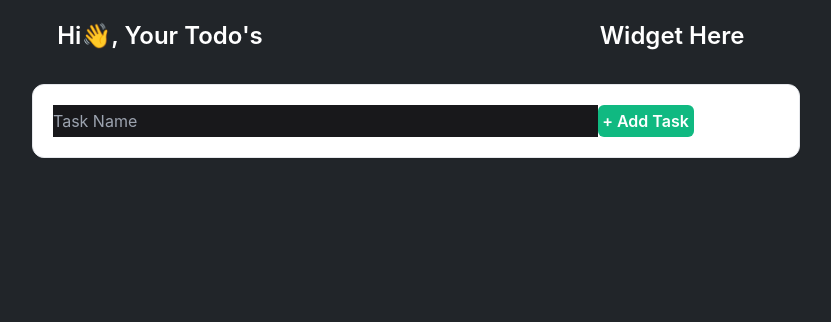
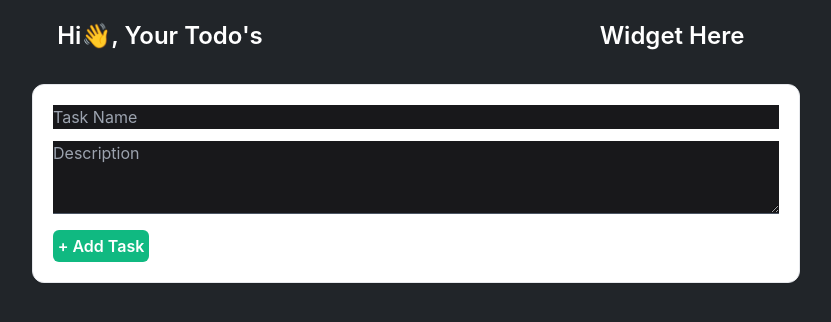
Before and after one commit to arimtiaz/simple-todo-app, a React (Create React App) app: page / in a window 1280 px wide. Shown: the top 322 px of the page, without its empty margins (224-1055 px from the left). Built offline with nearby package versions, Linux system fonts and the light colour scheme.

Commit message:
Local Storage Setup

```diff
--- a/src/Components/AdminTodos.js
+++ b/src/Components/AdminTodos.js
@@ -1,25 +1,42 @@
-import React, { useState } from "react";
+import React, { useEffect, useState } from "react";
 import CreateTodo from "./CreateTodo";
 import DisplayTodo from "./DisplayTodo";
 import EditNote from "./EditNote";
 import { v4 as uuidv4 } from "uuid";
 import { DragDropContext, Draggable, Droppable } from "react-beautiful-dnd";
+import DetailedTodo from "./DetailedTodo";
 
 const AdminTodos = () => {
   const [allTasks, setAllTasks] = useState([]);
   const [task, setTask] = useState("");
   const [editing, setEditing] = useState(null);
-  const [characters, updateCharacters] = useState(allTasks);
+  const [taskDetails, setTaskDetails] = useState("")
+
+useEffect(() => {
+    const data = window.localStorage.getItem("allTasks");
+    console.log("Getting data from allTasks", data);
+    if (data) {
+      setAllTasks(JSON.parse(data));
+    } else {
+      setAllTasks([]);
+    }
+  }, []);
+
+  useEffect(() => {
+    window.localStorage.setItem("allTasks", JSON.stringify(allTasks));
+    console.log("Saving data from allTasks", allTasks);
+  }, [allTasks]);
+
 
   const addTask = () => {
-    if (task.trim() !== "") {
       const newTask = {
         id: uuidv4(),
         task: task,
+        taskDetails: taskDetails,
       };
       setAllTasks((prevTasks) => [...prevTasks, newTask]);
       setTask("");
-    }
+      setTaskDetails("")
   };
 
   const handleDelete = (id) => {
@@ -55,7 +72,7 @@ const AdminTodos = () => {
       </div>
       {/* Create Todos */}
       <div className="w-3/4 mx-auto my-8">
-        <CreateTodo addTask={addTask} task={task} setTask={setTask} />
+        <CreateTodo addTask={addTask} taskDetails={taskDetails} setTaskDetails={setTaskDetails} task={task} setTask={setTask} />
       </div>
       {/* DisplayTodo */}
       <div className="w-3/4 mx-auto">
@@ -89,6 +106,7 @@ const AdminTodos = () => {
                           ) : (
                             <DisplayTodo
                               key={t.id}
+                              taskDetails={t.taskDetails}
                               handleDelete={handleDelete}
                               task={t.task}
                               handleEdit={handleEdit}
--- a/src/Components/CreateTodo.js
+++ b/src/Components/CreateTodo.js
@@ -1,18 +1,32 @@
 import React from "react";
 
-const CreateTodo = ({addTask, task, setTask }) => {
+const CreateTodo = ({setTaskDetails, taskDetails, addTask, task, setTask }) => {
   return (
     <div>
       {/*  */}
-      <div className="flex  bg-white border border-gray-200 shadow-sm rounded-xl p-4 md:p-5 dark:bg-zinc-900 dark:border-gray-700 dark:text-white">
+      <div className="flex flex-col bg-white border border-gray-200 shadow-sm rounded-xl p-4 md:p-5 dark:bg-zinc-900 dark:border-gray-700 dark:text-white">
         <input
           placeholder="Task Name"
-          className="w-3/4 bg-zinc-900 focus:outline-none"
+          className=" bg-zinc-900 focus:outline-none mb-3"
           type="text"
           onChange={(e) => setTask(e.target.value)}
           value={task}
         />
-        <button onClick={addTask} className=" bg-emerald-500 text-white font-semibold p-1 w-24 rounded-md">
+        <textarea
+          placeholder="Description"
+          className=" bg-zinc-900 focus:outline-none"
+          type="text"
+          onChange={(e) => setTaskDetails(e.target.value)}
+          rows={3}
+          cols={38}
+          value={taskDetails}
+        />
+
+        <hr class="border-gray-600 mb-4" />
+        <button
+          onClick={addTask}
+          className="relative bottom-0 right-0 bg-emerald-500 text-white font-semibold p-1 w-24 rounded-md"
+        >
           + Add Task
         </button>
       </div>
--- /dev/null
+++ b/src/Components/DetailedTodo.js
@@ -0,0 +1,31 @@
+import React from "react";
+
+const DetailedTodo = () => {
+  return (
+    <div>
+      <div className="text-left flex flex-col bg-white border border-gray-200 shadow-sm rounded-xl p-4 md:p-5 dark:bg-zinc-900 dark:border-gray-700 dark:text-white">
+        <h1 className="text-xl bg-zinc-900 focus:outline-none mb-3" type="text">
+          {" "}
+          Task Name
+        </h1>
+        <p
+          className=" bg-zinc-900 focus:outline-none mb-12"
+
+          // onChange={(e) => setTask(e.target.value)}
+          // value={}
+        >
+          Description
+        </p>
+        <hr class="border-gray-600 mb-4" />
+        <button
+          type="button"
+          class=" border border-2 border-slate-600 text-slate font-semibold p-1 w-24 rounded-md"
+        >
+          Back
+        </button>
+      </div>
+    </div>
+  );
+};
+
+export default DetailedTodo;
--- a/src/Components/DisplayTodo.js
+++ b/src/Components/DisplayTodo.js
@@ -7,6 +7,12 @@ const DisplayTodo = ({ taskId, handleDelete, task, handleEdit }) => {
         <h1 className="text-white font-semibold text-xl w-3/4 text-left">
           {task}
         </h1>
+        <button
+          type="button"
+          class=" border border-2 border-slate-600 text-slate font-semibold p-1 w-24 rounded-md"
+        >
+          Details
+        </button>
         <button
           onClick={() => handleEdit(taskId)} // Pass the taskId to handleEdit
           className="mx-2 bg-purple-500 text-white font-semibold p-1 w-24 rounded-md"
@@ -19,6 +25,7 @@ const DisplayTodo = ({ taskId, handleDelete, task, handleEdit }) => {
         >
           Delete
         </button>
+
       </div>
     </div>
   );
```
